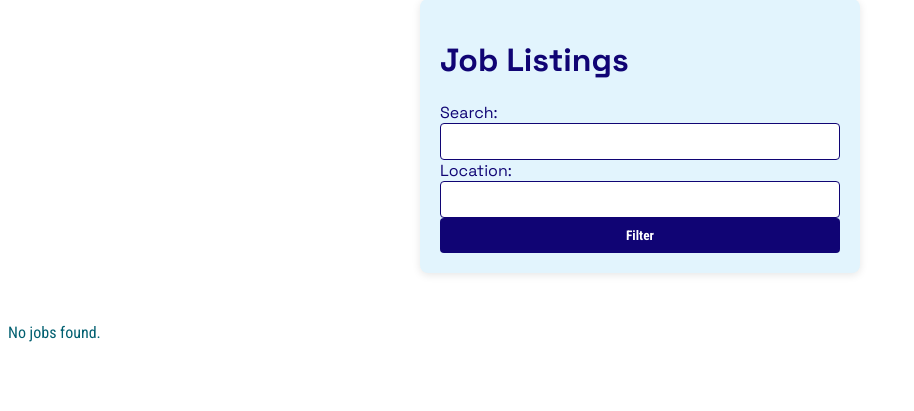
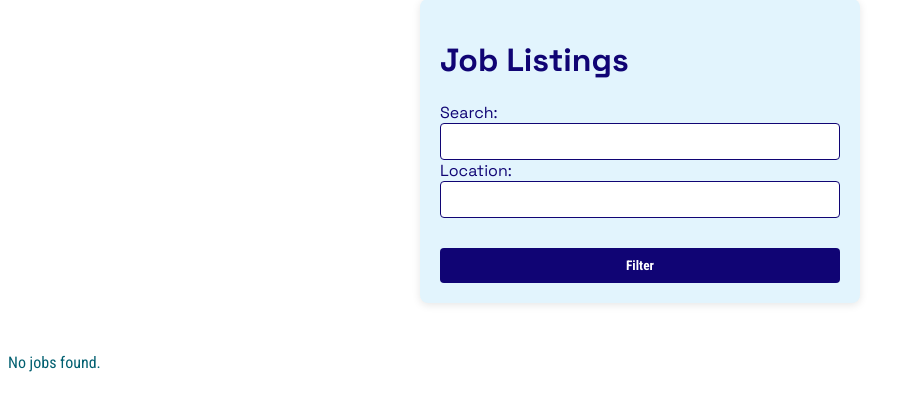
Before and after one commit to kens-i/TalentTap, a Django app: page /jobs/ in a window 1280 px wide. Shown: the part 229-640 px from the top of the page, without its empty margins (0-914 px from the left). Run offline with Django 4.2, Linux system fonts and the light colour scheme; data that the repository does not hold is empty; some libraries are stand-ins or nearby versions.

Commit message:
Fixes for validation errors

```diff
--- a/static/style.css
+++ b/static/style.css
@@ -119,7 +119,7 @@ p a:hover {
 
 /* job list styles */
 
-.listings-form:submit {
+.listings-form button[type="submit"] {
   margin-top: 30px;
 }
 
```
Also changed, not shown: home/views.py (+8 -2 lines).
